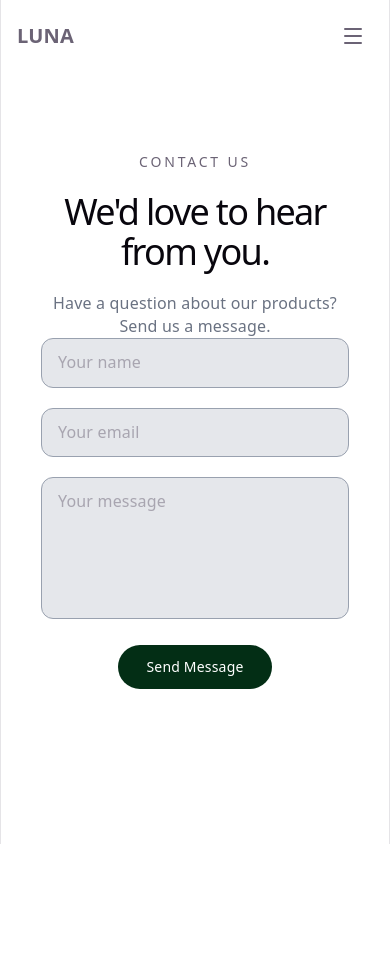
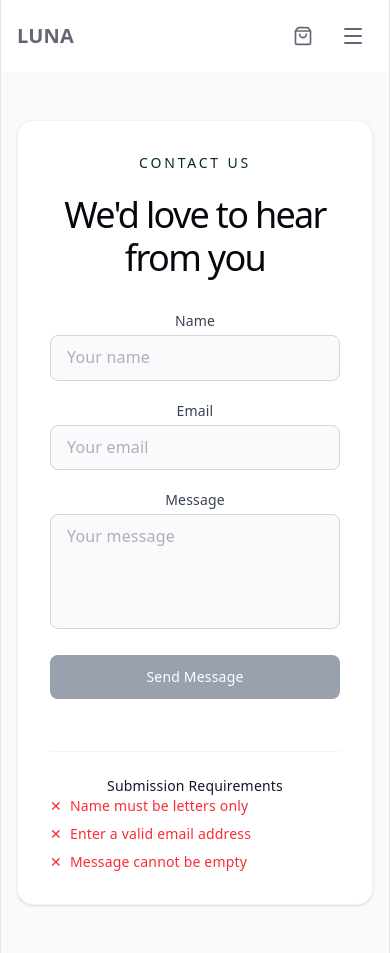
Before and after one commit to Malihe347/SKINSTORE, a React (Vite) app: page /contact in a window 390 px wide. Before the commit the page ends 844 px from the top, so only its background shows below. Built offline with nearby package versions, Linux system fonts and the light colour scheme.

Commit message:
validation contact form

```diff
--- /dev/null
+++ b/src/CartContext.jsx
@@ -0,0 +1,28 @@
+import { createContext, useContext, useState } from 'react';
+
+const CartContext = createContext();
+
+export const CartProvider = ({ children }) => {
+  const [cartItems, setCartItems] = useState([]);
+
+  const addToCart = (product) => {
+    setCartItems((prev) => [...prev, product]);
+    alert(`Product "${product.name}" has been added to your cart! 🛒`);
+  };
+
+  // این تابع جدید را اضافه کردیم
+  const removeFromCart = (index) => {
+    setCartItems((prev) => prev.filter((_, i) => i !== index));
+  };
+
+  const cartCount = cartItems.length;
+
+  // حتماً removeFromCart را اینجا داخل value قرار بده تا در دسترس باشد
+  return (
+    <CartContext.Provider value={{ cartItems, cartCount, addToCart, removeFromCart }}>
+      {children}
+    </CartContext.Provider>
+  );
+};
+
+export const useCart = () => useContext(CartContext);
--- /dev/null
+++ b/src/Header.jsx
@@ -0,0 +1,9 @@
+import { useCart } from './CartContext';
+function Header() {
+  const { cartCount } = useCart();
+
+  return (
+    // ... داخل JSX جایی که آیکون سبد خرید هست:
+    <span>{cartCount}</span>
+  );
+}
--- a/src/components/NavBar.jsx
+++ b/src/components/NavBar.jsx
@@ -1,9 +1,11 @@
 import { useState } from "react";
 import { Link, NavLink } from "react-router-dom";
 import { ShoppingBag, Menu, X } from "lucide-react";
+import { useCart } from "../CartContext";
 
 export default function NavBar() {
   const [isOpen, setIsOpen] = useState(false);
+  const { cartCount } = useCart();
 
   const navLinkStyle = ({ isActive }) =>
     isActive
@@ -15,7 +17,7 @@ export default function NavBar() {
       {/* Logo */}
       <Link to="/" className="text-xl font-semibold">LUNA</Link>
 
-      {/* Desktop Menu - فقط در دسکتاپ دیده می‌شود */}
+      {/* Desktop Menu */}
       <div className="hidden md:flex gap-10">
         <NavLink to="/" end className={navLinkStyle}>Home</NavLink>
         <NavLink to="/products" className={navLinkStyle}>Products</NavLink>
@@ -23,18 +25,30 @@ export default function NavBar() {
         <NavLink to="/contact" className={navLinkStyle}>Contact</NavLink>
       </div>
 
-      {/* Right side (Desktop) */}
-      <div className="hidden md:flex items-center gap-3">
-        <button className="rounded-full p-2 hover:bg-gray-100"><ShoppingBag size={20} /></button>
-        <Link to="/products" className="rounded-md bg-green-950 px-5 py-2 text-sm text-white hover:opacity-80">Shop Now</Link>
+      {/* Right side: اضافه شدن کلاس flex برای چیدمان کنار هم */}
+      <div className="flex items-center gap-3">
+
+        {/* Shopping Cart: در موبایل و دسکتاپ دیده می‌شود */}
+        <Link to="/cart" className="relative p-2 hover:bg-gray-100 rounded-full">
+          <ShoppingBag size={20} />
+          {cartCount > 0 && (
+            <span className="absolute top-0 right-0 bg-red-500 text-white text-[10px] rounded-full w-4 h-4 flex items-center justify-center">
+              {cartCount}
+            </span>
+          )}
+        </Link>
+
+        <Link to="/products" className="hidden md:block rounded-md bg-green-950 px-5 py-2 text-sm text-white hover:opacity-80">
+          Shop Now
+        </Link>
+
+        {/* Mobile Menu Button */}
+        <button className="md:hidden p-2" onClick={() => setIsOpen(!isOpen)}>
+          {isOpen ? <X size={24} /> : <Menu size={24} />}
+        </button>
       </div>
 
-      {/* Mobile Menu Button - */}
-      <button className="md:hidden p-2" onClick={() => setIsOpen(!isOpen)}>
-        {isOpen ? <X size={24} /> : <Menu size={24} />}
-      </button>
-
-      {/* Mobile Dropdown*/}
+      {/* Mobile Dropdown */}
       {isOpen && (
         <div className="absolute top-full left-0 w-full bg-white border-b border-gray-100 p-6 flex flex-col gap-4 md:hidden z-50 shadow-sm">
           <NavLink to="/" end className={navLinkStyle} onClick={() => setIsOpen(false)}>Home</NavLink>
--- /dev/null
+++ b/src/pages/CartPage.jsx
@@ -0,0 +1,44 @@
+import { useCart } from "../CartContext";
+import { X } from "lucide-react";
+
+export default function CartPage() {
+    const { cartItems, removeFromCart } = useCart();
+
+    const handleCheckout = () => {
+        alert("Redirecting to secure payment gateway... 💳");
+    };
+
+    return (
+        <div className="p-10">
+            <h1 className="text-2xl font-bold mb-5">Your Shopping Cart</h1>
+
+            {cartItems.length === 0 ? (
+                <p>Your cart is empty.</p>
+            ) : (
+                <div className="flex flex-col gap-4">
+                    {cartItems.map((item, index) => (
+                        <div key={index} className="flex justify-between items-center border-b py-2">
+                            <div>
+                                <span className="font-medium">{item.name}</span>
+                                <p className="text-gray-500 text-sm">{item.price}</p>
+                            </div>
+                            <button
+                                onClick={() => removeFromCart(index)}
+                                className="text-red-500 hover:text-red-700 p-2"
+                            >
+                                <X size={18} />
+                            </button>
+                        </div>
+                    ))}
+
+                    <button
+                        onClick={handleCheckout}
+                        className="mt-6 bg-green-950 text-white px-6 py-2 rounded"
+                    >
+                        Proceed to Checkout
+                    </button>
+                </div>
+            )}
+        </div>
+    );
+}
--- a/src/pages/Contact.jsx
+++ b/src/pages/Contact.jsx
@@ -1,45 +1,143 @@
+import { useState, useEffect } from 'react';
 
 function Contact() {
+  // ۱. تعریف استیت‌ها برای مقادیر فیلدها
+  const [formData, setFormData] = useState({
+    name: "",
+    email: "",
+    message: ""
+  });
+
+  // ۲. تعریف استیت‌ها برای وضعیت قوانین (Rules)
+  const [rules, setRules] = useState({
+    nameValid: false,
+    emailValid: false,
+    messageNotEmpty: false
+  });
+
+  // ۳. تابع اصلی برای چک کردن قوانین (هر بار که formData تغییر کند اجرا می‌شود)
+  useEffect(() => {
+    const nameRegex = /^[a-zA-Z\u0600-\u06FF\s]*$/;
+    const emailRegex = /^[^\s@]+@[^\s@]+\.[^\s@]+$/;
+
+    setRules({
+      // نام درست است اگر: خالی نباشد AND فقط حروف باشد
+      nameValid: formData.name.length > 0 && nameRegex.test(formData.name),
+
+      // ایمیل درست است اگر: فرمت ایمیل رعایت شده باشد
+      emailValid: emailRegex.test(formData.email),
+
+      // پیام درست است اگر: حداقل یک کاراکتر داشته باشد
+      messageNotEmpty: formData.message.trim().length > 0
+    });
+  }, [formData]); // وابستگی به formData باعث می‌شود با هر تایپ، قوانین دوباره چک شوند
+
+  const handleChange = (e) => {
+    const { name, value } = e.target;
+    setFormData(prev => ({ ...prev, [name]: value }));
+  };
+
   return (
-    <section className="px-10 py-20">
-      <div className="mx-auto max-w-xl">
-        <p className="mb-4 text-sm uppercase tracking-[0.2em]">
-          Contact us
-        </p>
+    <section className="min-h-screen flex items-center justify-center bg-gray-50 px-4 py-12">
+      <div className="w-full max-w-lg bg-white p-8 rounded-2xl shadow-sm border border-gray-100">
 
-        <h1 className="mb-6 text-4xl font-semibold">
-          We'd love to hear from you.
-        </h1>
+        <div className="mb-8">
+          <p className="text-sm uppercase tracking-[0.2em] text-green-950 font-medium mb-2">Contact us</p>
+          <h1 className="text-3xl font-semibold text-gray-900">We'd love to hear from you</h1>
+        </div>
 
-        <p className="mb-10 text-gray-500">
-          Have a question about our products? Send us a message.
-        </p>
+        <form className="space-y-5" onSubmit={(e) => e.preventDefault()}>
+          {/* Name Input */}
+          <div>
+            <label className="block text-sm font-medium text-gray-700 mb-1">Name</label>
+            <input
+              name="name"
+              type="text"
+              value={formData.name}
+              onChange={handleChange}
+              placeholder="Your name"
+              className="w-full rounded-lg border border-gray-300 bg-gray-50 px-4 py-2.5 outline-none focus:border-green-950 focus:ring-1 focus:ring-green-950 transition"
+            />
+          </div>
 
-        <form className="space-y-5">
-          <input
-            type="text"
-            placeholder="Your name"
-            className="w-full rounded-xl border bg-gray-200 border-gray-400 hover:bg-gray-300 px-4 py-3 outline-none focus:border-black"
-          />
+          {/* Email Input */}
+          <div>
+            <label className="block text-sm font-medium text-gray-700 mb-1">Email</label>
+            <input
+              name="email"
+              type="email"
+              value={formData.email}
+              onChange={handleChange}
+              placeholder="Your email"
+              className="w-full rounded-lg border border-gray-300 bg-gray-50 px-4 py-2.5 outline-none focus:border-green-950 focus:ring-1 focus:ring-green-950 transition"
+            />
+          </div>
 
-          <input
-            type="email"
-            placeholder="Your email"
-            className="w-full rounded-xl border bg-gray-200 border-gray-400 hover:bg-gray-300 px-4 py-3 outline-none focus:border-black"
-          />
+          {/* Message Input */}
+          <div>
+            <label className="block text-sm font-medium text-gray-700 mb-1">Message</label>
+            <textarea
+              name="message"
+              value={formData.message}
+              onChange={handleChange}
+              placeholder="Your message"
+              rows="4"
+              className="w-full resize-none rounded-lg border border-gray-300 bg-gray-50 px-4 py-2.5 outline-none focus:border-green-950 focus:ring-1 focus:ring-green-950 transition"
+            />
+          </div>
 
-          <textarea
-            placeholder="Your message"
-            rows="5"
-            className="w-full resize-none rounded-xl border bg-gray-200 border-gray-400 hover:bg-gray-300 px-4 py-3 outline-none focus:border-black"
-          />
-
+          {/* دکمه ارسال: فقط وقتی همه قوانین true باشند فعال می‌شود */}
           <button
             type="submit"
-            className="rounded-full bg-green-950 px-7 py-3 text-sm text-white hover:opacity-80"
+            disabled={!rules.nameValid || !rules.emailValid || !rules.messageNotEmpty}
+            className={`w-full rounded-lg py-3 text-sm font-medium text-white transition-all active:scale-[0.98] ${
+              !rules.nameValid || !rules.emailValid || !rules.messageNotEmpty
+              ? 'bg-gray-400 cursor-not-allowed'
+              : 'bg-green-950 hover:bg-green-900'
+            }`}
           >
             Send Message
           </button>
+
+          {/* --- بخش قوانین با تیک و ضربدر (The Dynamic Checklist) --- */}
+          <div className="mt-8 pt-6 border-t border-gray-100">
+            <p className="text-sm font-medium text-gray-900 mb-3">
+              Submission Requirements
+            </p>
+            <ul className="space-y-2">
+              {/* قانون اول */}
+              <li className="flex items-center text-sm">
+                <span className={`mr-2 ${rules.nameValid ? 'text-green-600' : 'text-red-500'}`}>
+                  {rules.nameValid ? '✓' : '✕'}
+                </span>
+                <span className={rules.nameValid ? 'text-gray-700' : 'text-red-500'}>
+                  Name must be letters only
+                </span>
+              </li>
+
+              {/* قانون دوم */}
+              <li className="flex items-center text-sm">
+                <span className={`mr-2 ${rules.emailValid ? 'text-green-600' : 'text-red-500'}`}>
+                  {rules.emailValid ? '✓' : '✕'}
+                </span>
+                <span className={rules.emailValid ? 'text-gray-700' : 'text-red-500'}>
+                  Enter a valid email address
+                </span>
+              </li>
+
+              {/* قانون سوم */}
+              <li className="flex items-center text-sm">
+                <span className={`mr-2 ${rules.messageNotEmpty ? 'text-green-600' : 'text-red-500'}`}>
+                  {rules.messageNotEmpty ? '✓' : '✕'}
+                </span>
+                <span className={rules.messageNotEmpty ? 'text-gray-700' : 'text-red-500'}>
+                  Message cannot be empty
+                </span>
+              </li>
+            </ul>
+          </div>
+          {/* ----------------------------------------------------- */}
+
         </form>
       </div>
     </section>
```
Also changed, not shown: src/App.jsx (+6 -3 lines), src/components/Footer.jsx (+11 -10 lines), src/components/Hero.jsx (+7 -1 lines), src/pages/Products.jsx (+34 -63 lines).
